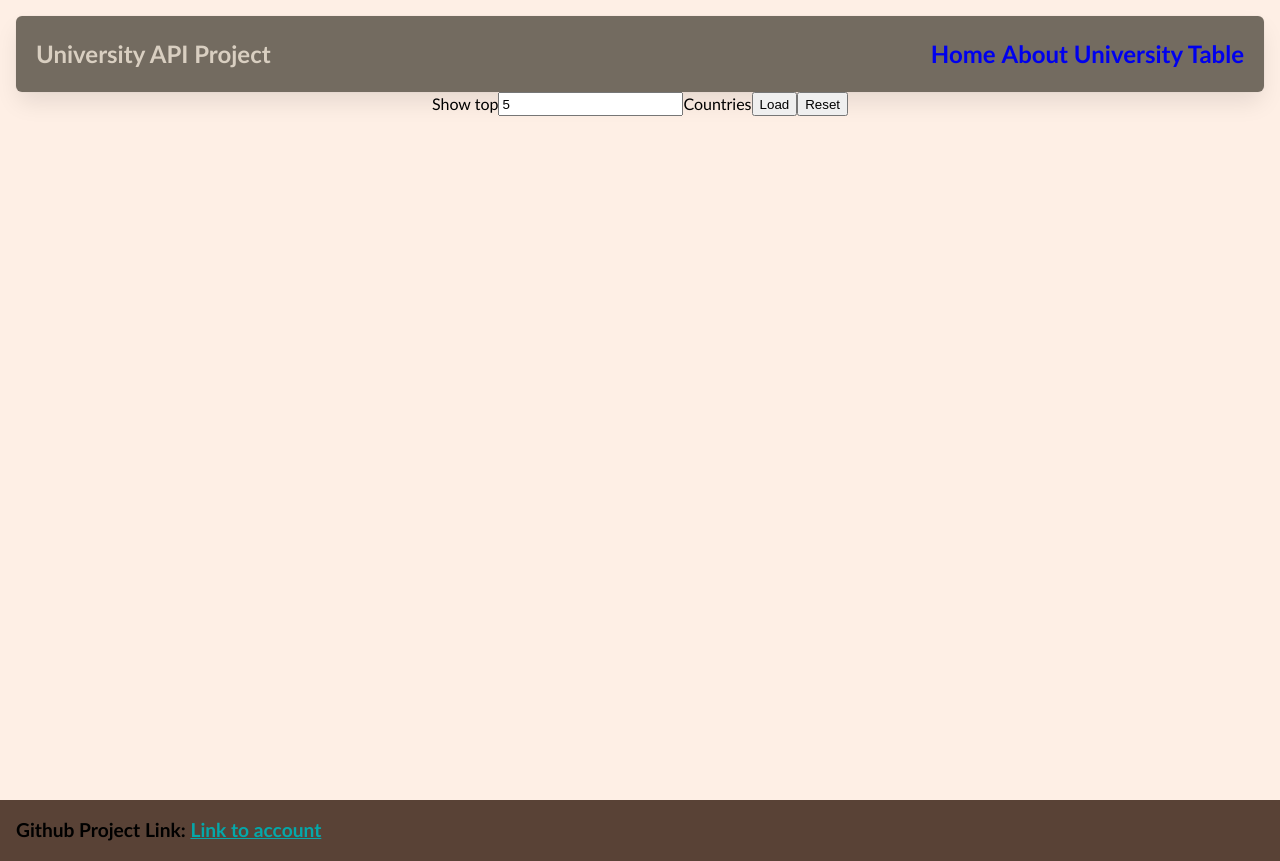
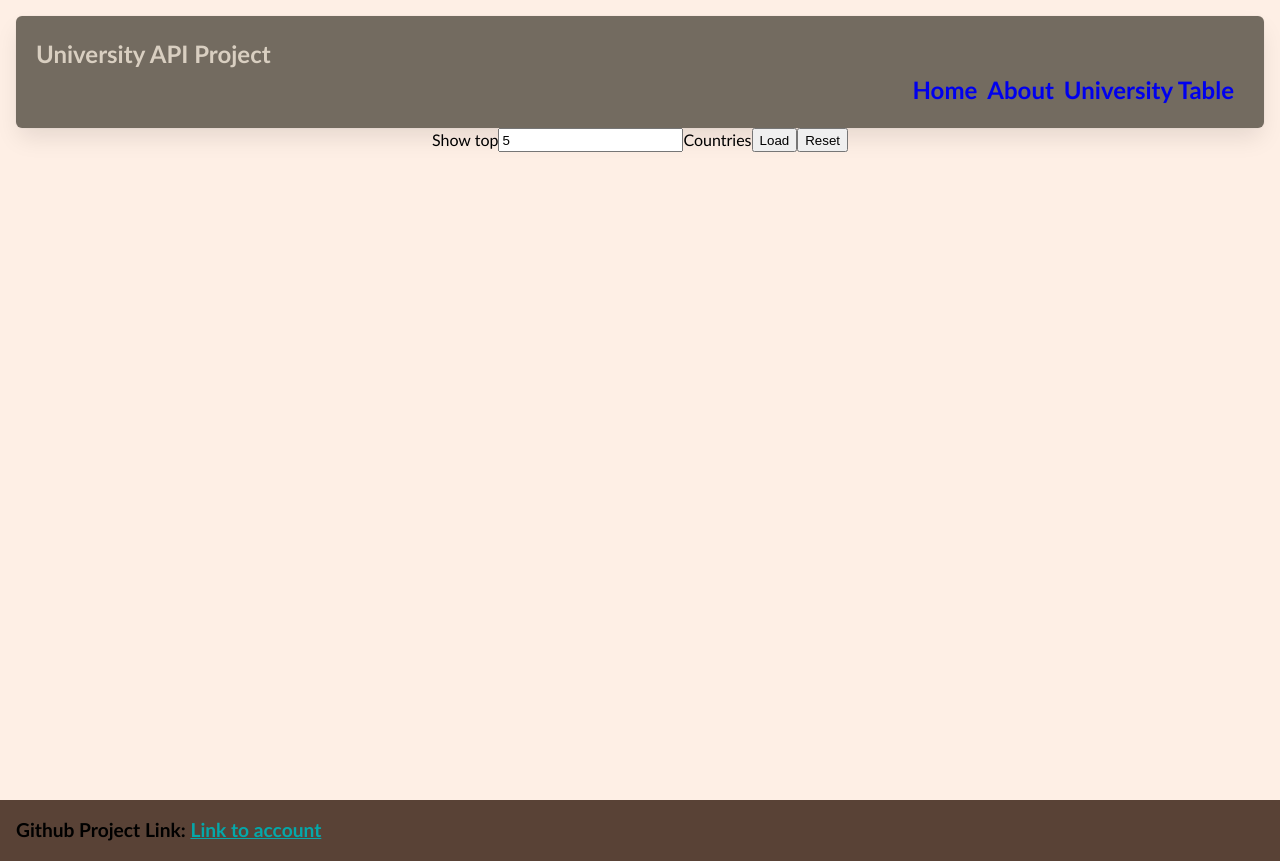
Before and after one commit to bringit2142/INST377-Project, a plain HTML site: page index.html in a window 1280 px wide. Drawn offline with nearby package versions, Linux system fonts and the light colour scheme; no server answers.

Commit message:
Small changes to CSS file

```diff
--- a/style.css
+++ b/style.css
@@ -59,7 +59,12 @@ form {
   -Testing a comment
 */
 .nav_right{
-    float: right;
+    display: flex;
+    justify-content: flex-end;
+}
+
+.nav_right a{
+    padding-right: 10px;
 }
 
 .wrapper {
```
